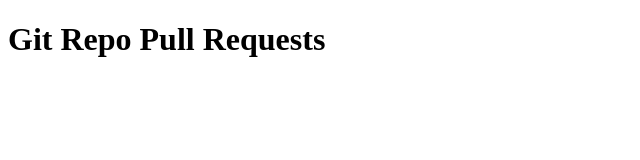
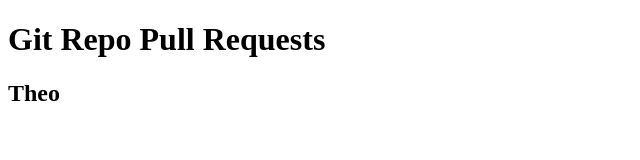
Before and after one commit to prof3ssorSt3v3/supreme-chainsaw, a plain HTML site: page index.html in a window 1280 px wide. Shown: the full height of the page, 0-640 px from the left. Drawn offline with Linux system fonts and the light colour scheme.

Commit message:
Added theo.js

```diff
--- a/index.html
+++ b/index.html
@@ -12,6 +12,7 @@
       <h1>Git Repo Pull Requests</h1>
     </header>
     <main>
+      <h2>Theo</h2>
       <!-- edits might happen here -->
     </main>
   </body>
--- /dev/null
+++ b/js/theo.js
@@ -0,0 +1 @@
+console.log('theo');
```
